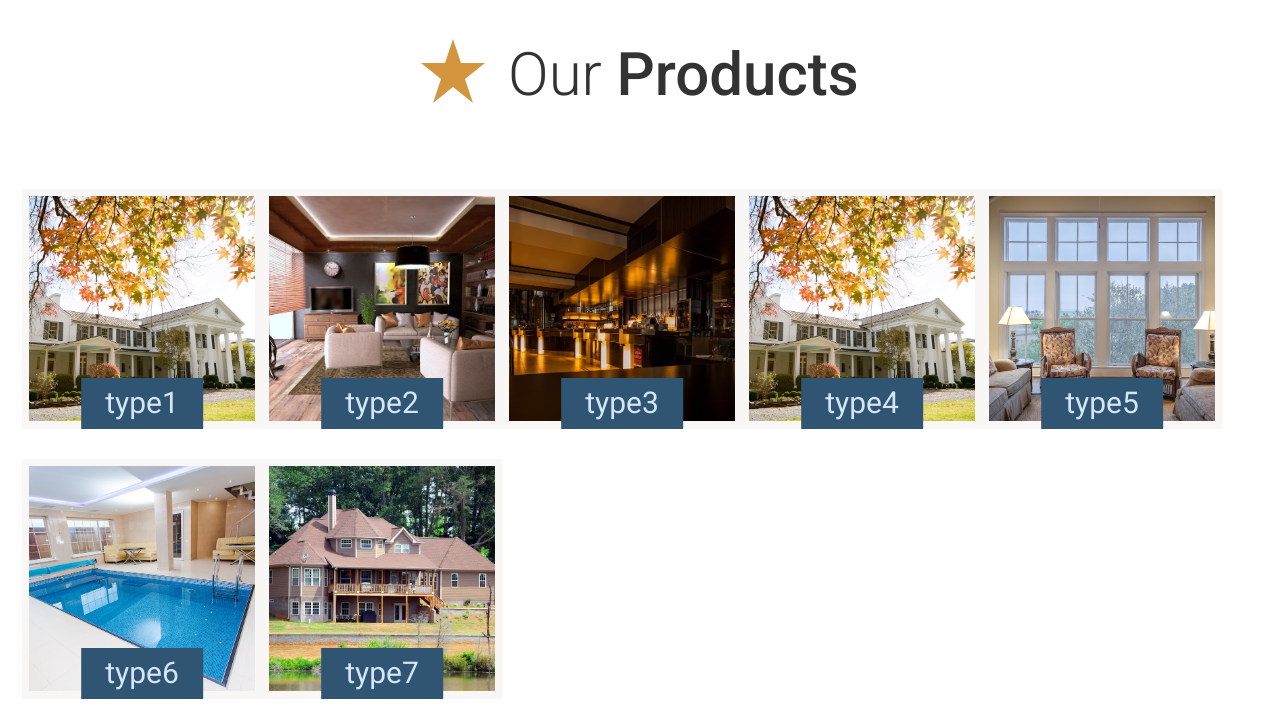
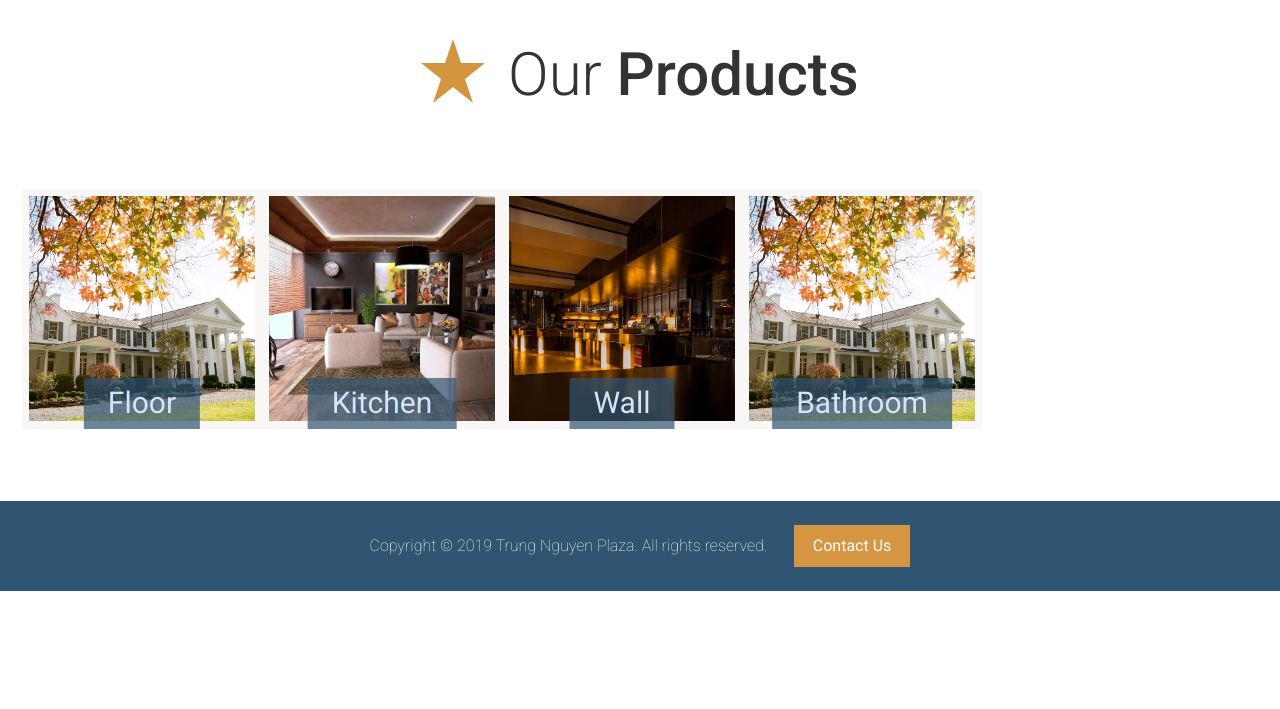
Before and after one commit to kduong781/Tiles-website, a website: page app/products.html in a window 1280 px wide. Shown: the part 91-800 px from the top of the page. Drawn offline with nearby package versions, Linux system fonts and the light colour scheme.

Commit message:
fix product

```diff
--- a/app/assets/styles/modules/_products.css
+++ b/app/assets/styles/modules/_products.css
@@ -26,8 +26,16 @@
         transform: translateX(-50%);
     }
 
+    &__center {
+      text-align: center;
+    }
+
+    &__relative {
+      position: relative;
+    }
+
     &__title {
-        background-color: $mainBlue;
+        background-color: rgba($mainBlue,.7);
         color: $mainWhite;
         text-align: center;
         padding: .5rem;
--- a/app/controllers/productController.js
+++ b/app/controllers/productController.js
@@ -14,52 +14,44 @@ app.controller('myCtrl', function($scope) {
       this.desc = desc;
     }
 
-    var t1 = [
-      new Product("t1p1","./assets/images/gal-8.jpeg","type1 product1"),
-      new Product("t1p2","./assets/images/gal-9.jpeg","type1 product2"),
-      new Product("t1p3","./assets/images/gal-10.jpeg","type1 product3"),
+    var floor = [
+      new Product("KT-01","./assets/images/kt/tile-1.jpg","type1 product1"),
+      new Product("KT-02","./assets/images/kt/tile-2.jpg","type1 product2"),
+      new Product("KT-03","./assets/images/kt/tile-3.jpg","type1 product3"),
+      new Product("KT-04","./assets/images/kt/tile-4.jpg","type1 product3"),
+      new Product("KT-05","./assets/images/kt/tile-5.jpg","type1 product3"),
     ];
-    var t2 = [
-      new Product("t2p1","./assets/images/gal-11.jpeg","type2 product1"),
-      new Product("t2p2","./assets/images/gal-12.jpeg","type2 product2"),
-      new Product("t2p3","./assets/images/gal-13.jpeg","type2 product3"),
+    var kitchen = [
+      new Product("KT-01","./assets/images/kt/tile-6.jpg","type1 product1"),
+      new Product("KT-02","./assets/images/kt/tile-7.jpg","type1 product2"),
+      new Product("KT-03","./assets/images/kt/tile-8.jpg","type1 product3"),
+      new Product("KT-04","./assets/images/kt/tile-9.jpg","type1 product3"),
+      new Product("KT-05","./assets/images/kt/tile-10.jpg","type1 product3"),
     ]
-    var t3 = [
-      new Product("t3p1","./assets/images/gal-14.jpeg","type3 product1"),
-      new Product("t3p2","./assets/images/gal-10.jpeg","type3 product2"),
-      new Product("t3p3","./assets/images/gal-9.jpeg","type3 product3"),
+    var wall = [
+      new Product("KT-01","./assets/images/kt/tile-11.jpg","type1 product1"),
+      new Product("KT-02","./assets/images/kt/tile-9.jpg","type1 product2"),
+      new Product("KT-03","./assets/images/kt/tile-13.jpg","type1 product3"),
+      new Product("KT-04","./assets/images/kt/tile-14.jpg","type1 product3"),
+      new Product("KT-05","./assets/images/kt/tile-15.jpg","type1 product3"),
     ]
-    var t4 = [
-      new Product("t4p1","./assets/images/gal-7.jpeg","type4 product1"),
-      new Product("t4p2","./assets/images/gal-9.jpeg","type4 product2"),
-      new Product("t4p3","./assets/images/gal-4.jpeg","type4 product3"),
-    ]
-    var t5 = [
-      new Product("t5p1","./assets/images/gal-6.jpeg","type5 product1"),
-      new Product("t5p2","./assets/images/gal-9.jpeg","type5 product2"),
-      new Product("t5p3","./assets/images/gal-13.jpeg","type5 product3"),
-    ]
-    var t6 = [
-      new Product("t6p1","./assets/images/gal-12.jpeg","type6 product1"),
-      new Product("t6p2","./assets/images/gal-9.jpeg","type6 product2"),
-      new Product("t6p3","./assets/images/gal-11.jpeg","type6 product3"),
-    ]
-    var t7 = [
-      new Product("t7p1","./assets/images/gal-4.jpeg","type7 product1"),
-      new Product("t7p2","./assets/images/gal-9.jpeg","type7 product2"),
-      new Product("t7p3","./assets/images/gal-14.jpeg","type7 product3"),
+    var bathroom = [
+      new Product("KT-01","./assets/images/kt/tile-16.jpg","type1 product1"),
+      new Product("KT-02","./assets/images/kt/tile-2.jpg","type1 product2"),
+      new Product("KT-03","./assets/images/kt/tile-13.jpg","type1 product3"),
+      new Product("KT-04","./assets/images/kt/tile-4.jpg","type1 product3"),
+      new Product("KT-05","./assets/images/kt/tile-15.jpg","type1 product3"),
     ]
 
     $scope.types =
     [
-      new Type("type1", "./assets/images/gal-1.jpeg",t1),
-      new Type("type2", "./assets/images/gal-2.jpeg",t2),
-      new Type("type3", "./assets/images/gal-3.jpeg",t3),
-      new Type("type4", "./assets/images/gal-1.jpeg",t4),
-      new Type("type5", "./assets/images/gal-5.jpeg",t5),
-      new Type("type6", "./assets/images/gal-6.jpeg",t6),
-      new Type("type7", "./assets/images/gal-7.jpeg",t7),
+      new Type("Floor", "./assets/images/gal-1.jpeg",floor),
+      new Type("Kitchen", "./assets/images/gal-2.jpeg",kitchen),
+      new Type("Wall", "./assets/images/gal-3.jpeg",wall),
+      new Type("Bathroom", "./assets/images/gal-1.jpeg",bathroom),
     ];
+
+    //Floor,Kitchen,Wall,Bathroom
 
     $scope.showProducts = function(name,products) {
       $scope.view = "Products";
--- a/app/products.html
+++ b/app/products.html
@@ -44,7 +44,7 @@
   <div class="page-section wrapper" ng-app="myApp" ng-controller="myCtrl">
     <h2 class="section-title" ng-show="view=='Type'"><span class="icon icon--star section-title__icon"></span> Our <strong>Products</strong></h2>
     <h2 class="section-title" ng-show="view=='Products'"><span class="icon icon--star section-title__icon"></span>{{typeName}}</h2>
-    <a ng-show="view=='Products'" class="btn" ng-click="goBack();">Back &larr;</a>
+    <a ng-show="view=='Products' || view=='Product'" class="btn" ng-click="goBack();">Back &larr;</a>
 
     <div class="row wrapper">
 
@@ -69,7 +69,9 @@
       <div id="product" ng-show="view=='Product'">
         <div class="row row--gutters wrapper">
           <div class="row__large-6">
-            <img ng-src="{{currentProduct.link}}">
+            <div class="product__center">
+              <img ng-src="{{currentProduct.link}}">
+            </div>
           </div>
           <div class="row__large-6">
             <h1 class="product__title">{{currentProduct.name}}</h1>
--- a/app/temp/styles/styles.css
+++ b/app/temp/styles/styles.css
@@ -1520,8 +1520,16 @@ Instead edit gulp/templates/sprite */
   transform: translateX(-50%);
 }
 
+.product__center {
+  text-align: center;
+}
+
+.product__relative {
+  position: relative;
+}
+
 .product__title {
-  background-color: #2f5572;
+  background-color: rgba(47,85,114,.7);
   color: #d4e4f9;
   text-align: center;
   padding: .5rem;
```
Also changed, not shown: app/assets/images/kt/tile-1.jpg (added), app/assets/images/kt/tile-10.jpg (added), app/assets/images/kt/tile-11.jpg (added), app/assets/images/kt/tile-13.jpg (added), app/assets/images/kt/tile-14.jpg (added), app/assets/images/kt/tile-15.jpg (added), app/assets/images/kt/tile-16.jpg (added), app/assets/images/kt/tile-2.jpg (added), app/assets/images/kt/tile-3.jpg (added), app/assets/images/kt/tile-4.jpg (added), app/assets/images/kt/tile-5.jpg (added), app/assets/images/kt/tile-6.jpg (added), app/assets/images/kt/tile-7.jpg (added), app/assets/images/kt/tile-8.jpg (added), 1 more files.
